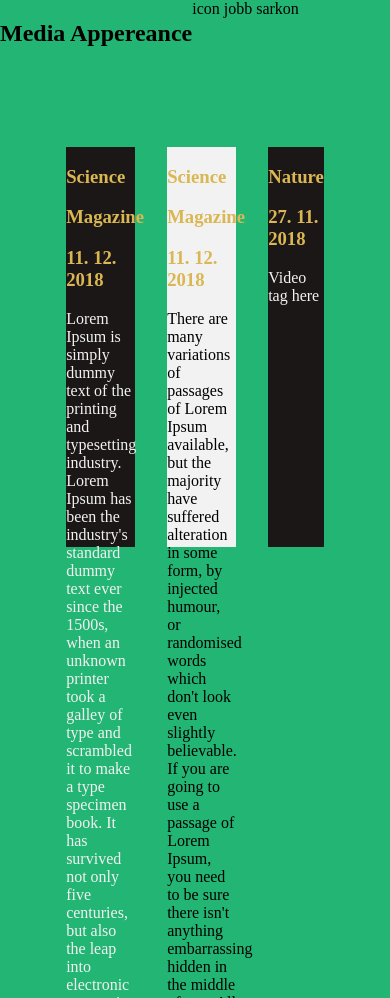
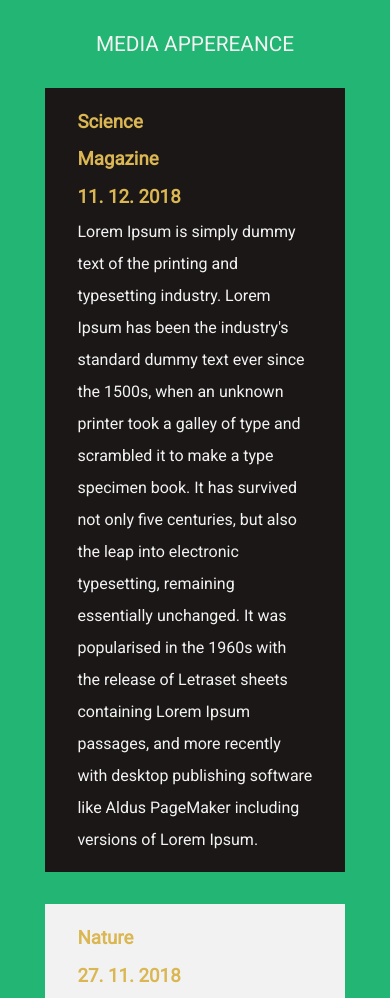
Before and after one commit to Jarmilla/css-practice, a plain HTML site: page index.html in a window 390 px wide. Shown: the top 998 px of the page. Drawn offline with Linux system fonts and the light colour scheme.

Commit message:
mobil responsible

```diff
--- a/index.html
+++ b/index.html
@@ -10,8 +10,6 @@
   <body>
     <nav>
       <h1>Media Appereance</h1>
-
-      icon jobb sarkon
     </nav>
     <div class="main-container">
       <div class="dark-container">
@@ -26,22 +24,18 @@
         </article>
       </div>
       <div class="light-container">
-        <h3>Science</h3>
-        <h3>Magazine</h3>
-        <h3>11. 12. 2018</h3>
+        <h3>Nature</h3>
+        <h3>27. 11. 2018</h3>
         <article>
-          There are many variations of passages of Lorem Ipsum available, but the majority have suffered alteration in some form, by injected humour, or
-          randomised words which don't look even slightly believable. If you are going to use a passage of Lorem Ipsum, you need to be sure there isn't anything
-          embarrassing hidden in the middle of text. All the Lorem Ipsum generators on the Internet tend to repeat predefined chunks as necessary, making this
-          the first true generator on the Internet. It uses a dictionary of over 200 Latin words, combined with a handful of model sentence structures, to
-          generate Lorem Ipsum which looks reasonable. The generated Lorem Ipsum is therefore always free from repetition, injected humour, or
-          non-characteristic words etc.
+          Lorem Ipsum is simply dummy text of the printing and typesetting industry. Lorem Ipsum has been the industry's standard dummy text ever since the
+          1500s, when an unknown printer took a galley of type and scrambled it to make a type specimen book. It has survived not only five centuries, but also
+          the leap into electronic typesetting, remaining essentially unchanged. It was popularised in the 1960s with the release of Letraset sheets containing
+          Lorem Ipsum passages, and more recently with desktop publishing software like Aldus PageMaker including versions of Lorem Ipsum.
         </article>
       </div>
       <div class="dark-container">
-        <h3>Nature</h3>
-        <h3>27. 11. 2018</h3>
         <article>Video tag here</article>
+        <h3>Lecture at NYU</h3>
       </div>
     </div>
   </body>
--- a/source/style.scss
+++ b/source/style.scss
@@ -1,13 +1,23 @@
+@import url("https://fonts.googleapis.com/css2?family=Roboto&display=swap");
+$my-font: "Roboto", sans-serif;
+
 body {
   margin: 0;
   padding: 0;
   box-sizing: border-box;
   background-color: #22b573;
+  font-family: $my-font;
 }
 nav {
-  display: flex;
-
+  display: fixed;
   top: 0;
+  h1 {
+    text-align: center;
+    text-transform: uppercase;
+    font-size: 3rem;
+    font-weight: 100;
+    color: #f2f2f2;
+  }
 }
 
 .main-container {
@@ -19,18 +29,46 @@
 }
 
 .dark-container {
+  padding: 1rem 2rem;
   width: 30%;
-  height: 25rem;
+  height: auto;
   background-color: #1c1717;
   color: #f2f2f2;
+  line-height: 2;
 }
 
 .light-container {
+  padding: 1rem 2rem;
   width: 30%;
-  height: 25rem;
+  height: auto;
   background-color: #f2f2f2;
+  line-height: 2;
 }
 
 h3 {
   color: #dab752;
+  margin: 0;
 }
+
+@media (max-width: 414px) {
+  nav {
+    h1 {
+      font-size: 1.3rem;
+      margin: 2rem;
+    }
+  }
+  .main-container {
+    flex-direction: column;
+    margin: 1rem 3rem;
+
+    .dark-container,
+    .light-container {
+      width: 80%;
+      height: auto;
+    }
+
+    h3 {
+      padding: 0;
+    }
+  }
+}
```
Also changed, not shown: build/style.css, 1 other file.
